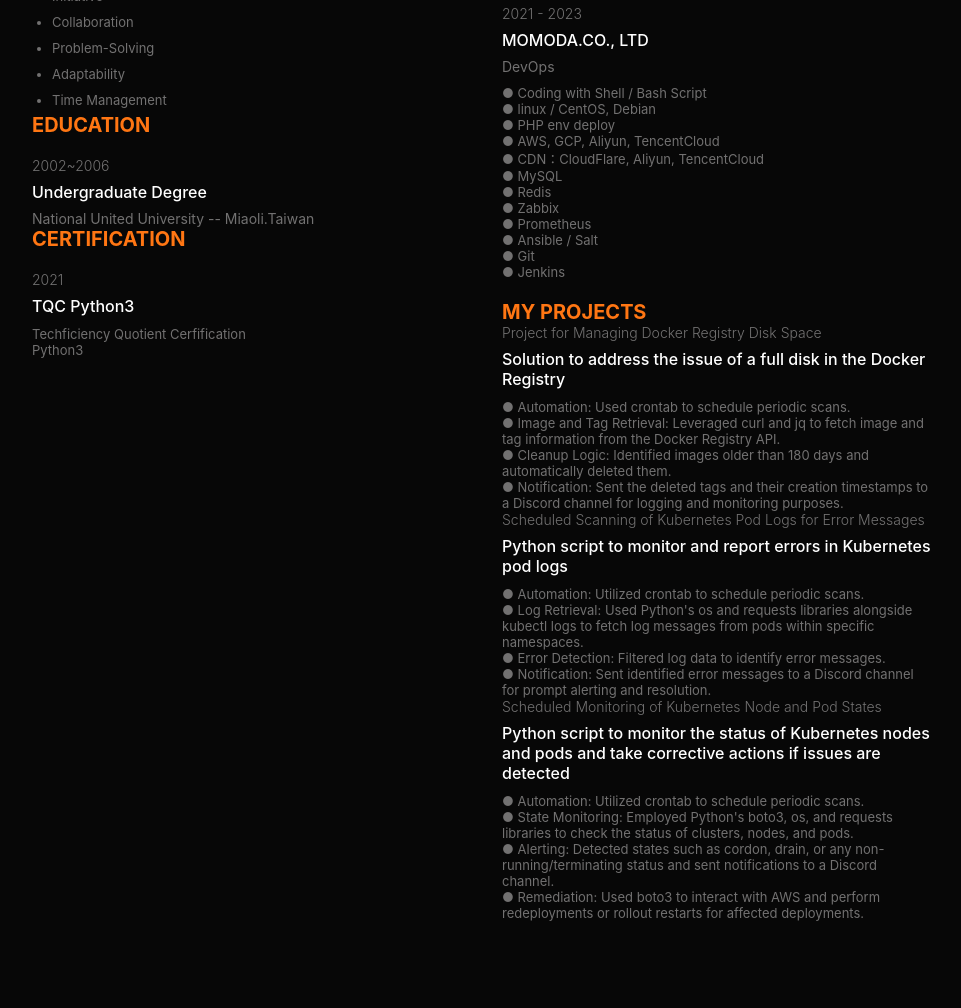
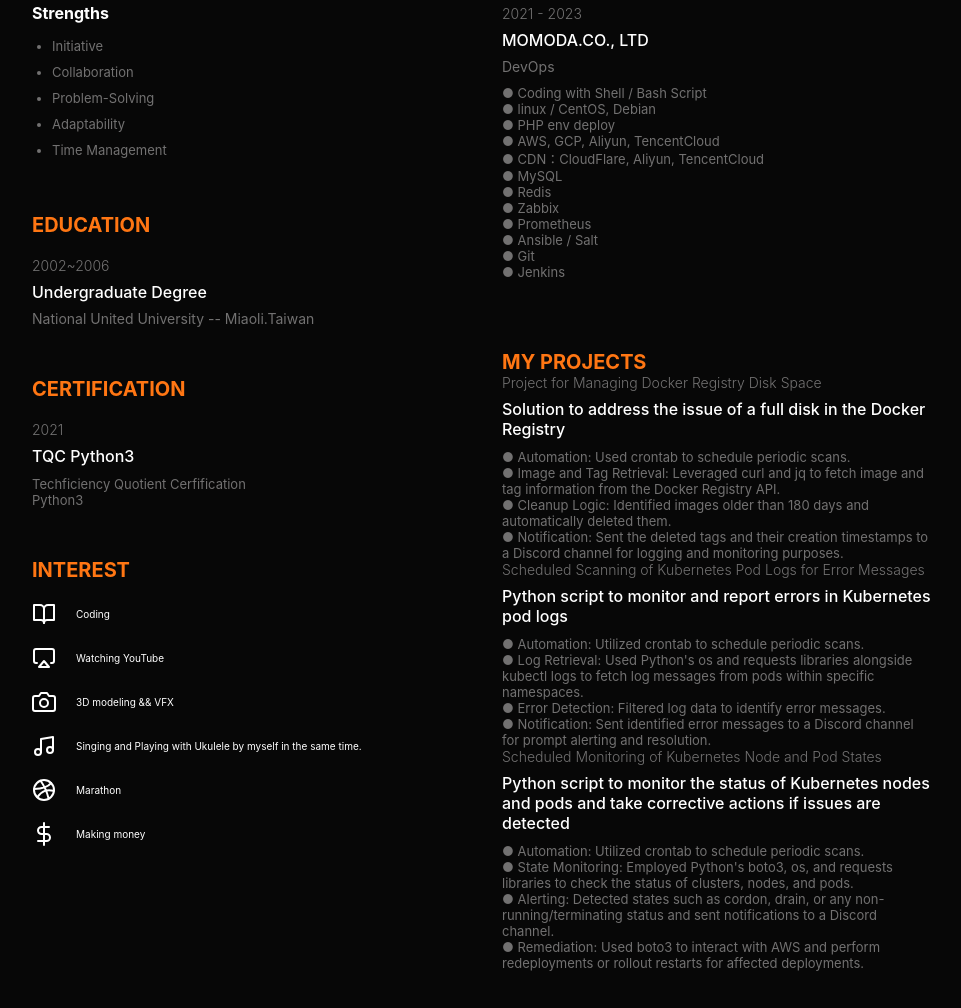
Before and after one commit to fredyah/fredresume, a website built with Vite: page index.html in a window 1280 px wide. Shown: the part 946-1954 px from the top of the page, without its empty margins (158-1119 px from the left). Built offline with nearby package versions, Linux system fonts and the light colour scheme; a web font is replaced by a local one.

Commit message:
modified css

```diff
--- a/index.html
+++ b/index.html
@@ -7,6 +7,8 @@
         <meta name="viewport" content="width=device-width, initial-scale=1.0">
         <title>Fred TW DevOPS Resume</title>
         <link rel="stylesheet" href="style.css">
+        <script src="https://unpkg.com/feather-icons"></script>
+        <script src="https://cdn.jsdelivr.net/npm/feather-icons/dist/feather.min.js"></script>
     </head>
     <body>
         <div class="container">
@@ -92,6 +94,33 @@
                         </p>
                     </div>
                 </div>
+                <div class="interest">
+                    <h3 class="title">Interest</h3>
+                    <div class="interest_items">
+                        <i data-feather="book-open"></i>
+                        <span>Coding</span>
+                    </div>
+                    <div class="interest_items">
+                        <i data-feather="airplay"></i>
+                        <span>Watching YouTube</span>
+                    </div>
+                    <div class="interest_items">
+                        <i data-feather="camera"></i>
+                        <span>3D modeling && VFX</span>
+                    </div>
+                    <div class="interest_items">
+                        <i data-feather="music"></i>
+                        <span>Singing and Playing with Ukulele by myself in the same time.</span>
+                    </div>
+                    <div class="interest_items">
+                        <i data-feather="dribbble"></i>
+                        <span>Marathon</span>
+                    </div>
+                    <div class="interest_items">
+                        <i data-feather="dollar-sign"></i>
+                        <span>Making money</span>
+                    </div>
+                </div>
             </div>
             <div class="group-2">
                 <div class="exp">
@@ -174,6 +203,9 @@
             </div>
             <div class="group-3"></div>
         </div>
+        <script>
+            feather.replace()
+        </script>
     </body>
 
 </html>
--- a/style.css
+++ b/style.css
@@ -85,7 +85,7 @@
 }
 
 
-.group-1
+.group-1,
 .group-2 {
     display: flex;
     flex-direction: column;
@@ -172,3 +172,26 @@
 .awards {
     margin-top: 2rem;
 }
+
+/* Interests */
+.interest_items {
+    margin-top: 2rem;
+    display: flex;
+    align-items: center;
+    flex-wrap: wrap;
+    gap: 2rem;
+}
+
+.interest_item {
+    font-size: 1.5rem;
+    display: flex;
+    flex-direction: column;
+    align-items: center;
+    justify-content: center;
+    gap: 0.5rem;
+    color: var(--text-color);
+}
+
+.interest_item svg {
+    width: 2rem;
+}
--- a/vite.config.js
+++ b/vite.config.js
@@ -2,4 +2,8 @@
 
 export default defineConfig({
   base: '/fredresume/', // 將 <your-repository-name> 替換為你的 GitHub 儲存庫名稱
+  server: {
+    host: '0.0.0.0',
+    port: 5173,
+  },
 });
```
